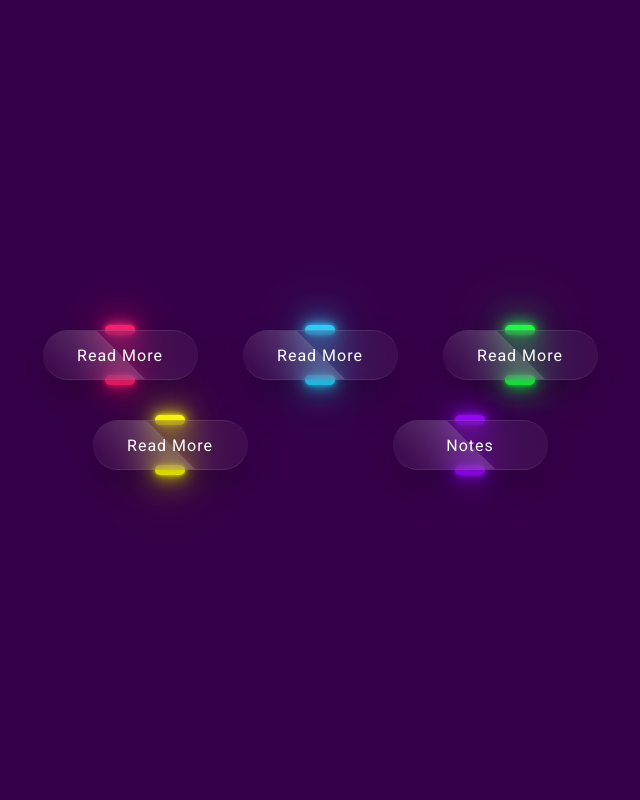
After one commit to abnerstones/abnerstones.github.io, a PHP site: page /direct.html in a window 1280 px wide. The commit adds this page. Shown: the whole page, without its empty margins (320-960 px from the left). Run offline with PHP 8.4, Linux system fonts and the light colour scheme.

Commit message:
Add files via upload

```diff
--- /dev/null
+++ b/css/direct.css
@@ -0,0 +1,167 @@
+@import url('https://fonts.googleapis.com/css?family=Roboto:300,400,500,700,900&display=swap');
+*
+
+{
+    margin: 0;
+    padding: 0;
+    box-sizing: border-box;
+    font-family: 'Roboto', sans-serif;
+}
+body {
+    position: relative;
+    display: flex;
+    justify-content: center;
+    align-items: center;
+    min-height: 100vh;
+    background: #350048;
+}
+
+.container {
+    width: 600px;
+    display: flex;
+    flex-wrap: wrap;
+    justify-content: space-around;
+}
+
+.container .btn {
+    position: relative;
+    width: 155px;
+    height: 50px;
+    margin: 20px;
+}
+
+.container .btn a {
+    position: absolute;
+    top: 0;
+    left: 0;
+    width: 100%;
+    height: 100%;
+    display: flex;
+    justify-content: center;
+    align-items: center;
+    background: rgba(255, 255, 255, 0.05);
+    box-shadow: 0 15px 35px rgba(0, 0, 0, 0.2);
+    border-top: 1px solid rgba(255, 255, 255, 0.1);
+    border-bottom: 1px solid rgba(255, 255, 255, 0.1);
+    border-radius: 30px;
+    color: #fff;
+    z-index: 1;
+    font-weight: 400;
+    letter-spacing: 1px;
+    text-decoration: none;
+    overflow: hidden;
+    transition: 0.6s;
+    backdrop-filter: blur(15px);
+}
+
+.container .btn:hover a {
+    letter-spacing: 3px;
+}
+
+.container .btn a::before {
+    content: '';
+    position: absolute;
+    top: 0;
+    left: 0;
+    width: 50%;
+    height: 100%;
+    background: linear-gradient(to left, rgba(255, 255, 255, 0.15), transparent);
+    transform: skewX(45deg) translateX(0);
+    transition: 0.5s;
+}
+
+.container .btn:hover a::before {
+    transform: skewX(45deg) translateX(200%);
+}
+
+.container .btn::before {
+    content: '';
+    position: absolute;
+    left: 50%;
+    transform: translateX(-50%);
+    bottom: -5px;
+    width: 30px;
+    height: 10px;
+    background: #f00;
+    border-radius: 10px;
+    transition: 0.5s;
+    transition-delay: 0s;
+}
+
+.container .btn:hover::before {
+    bottom: 0;
+    height: 50%;
+    width: 80%;
+    border-radius: 30px;
+    transition-delay: 0.1s;
+}
+
+.container .btn::after {
+    content: '';
+    position: absolute;
+    left: 50%;
+    transform: translateX(-50%);
+    top: -5px;
+    width: 30px;
+    height: 10px;
+    background: #f00;
+    border-radius: 10px;
+    transition: 0.5s;
+    transition-delay: 0s;
+}
+
+.container .btn:hover::after {
+    top: 0;
+    height: 50%;
+    width: 80%;
+    border-radius: 30px;
+    transition-delay: 0.1s;
+}
+
+.container .btn:nth-child(1):before,
+.container .btn:nth-child(1):after {
+    background: #ff1f71;
+    box-shadow: 0 0 5px #ff1f71,
+    0 0 15px #ff1f71,
+    0 0 30px #ff1f71,
+    0 0 60px #ff1f71;
+}
+
+.container .btn:nth-child(2):before,
+.container .btn:nth-child(2):after {
+    background: #2bd2ff;
+    box-shadow: 0 0 5px #2bd2ff,
+    0 0 15px #2bd2ff,
+    0 0 30px #2bd2ff,
+    0 0 60px #2bd2ff;
+}
+
+
+.container .btn:nth-child(3):before,
+.container .btn:nth-child(3):after {
+    background: #1eff45;
+    box-shadow: 0 0 5px #1eff45,
+    0 0 15px #1eff45,
+    0 0 30px #1eff45,
+    0 0 60px #1eff45;
+}
+
+
+.container .btn:nth-child(4):before,
+.container .btn:nth-child(4):after {
+    background: #ffff00;
+    box-shadow: 0 0 5px #ffff00,
+    0 0 15px #ffff00,
+    0 0 30px #ffff00,
+    0 0 60px #ffff00;
+}
+
+
+.container .btn:nth-child(5):before,
+.container .btn:nth-child(5):after {
+    background: #9c08ff;
+    box-shadow: 0 0 5px #9c08ff,
+    0 0 15px #9c08ff,
+    0 0 30px #9c08ff,
+    0 0 60px #9c08ff;
+}
--- /dev/null
+++ b/direct.html
@@ -0,0 +1,24 @@
+<!DOCTYPE html>
+<html>
+    <head>
+        <meta charset="utf-8">
+        <title>Questions</title>
+        <link rel="stylesheet" href="css/direct.css">
+
+        <script>
+            function zoomAlert() {
+              alert ("Please zoom the webpage to 300% for optimal quality!\nShortcut: Ctrl and + OR Ctrl + Scroll!");
+            }
+        </script>
+
+    </head>
+    <body onload="zoomAlert()">
+        <div class="container">
+            <div class="btn"><a href="#">Read More</a></div>
+            <div class="btn"><a href="#">Read More</a></div>
+            <div class="btn"><a href="#">Read More</a></div>
+            <div class="btn"><a href="#">Read More</a></div>
+            <div class="btn"><a href="https://docs.google.com/document/d/1qN8dU3gvC1ReKQyu-6xC8CDC7PP89yVSiEjn21gsFCg/edit?usp=sharing">Notes</a></div>
+        </div>
+    </body>
+</html>
```
Also changed, not shown: css/style.css (+111 -0 lines), index.html (+14 -7 lines), q1.html (+10 -3 lines).
